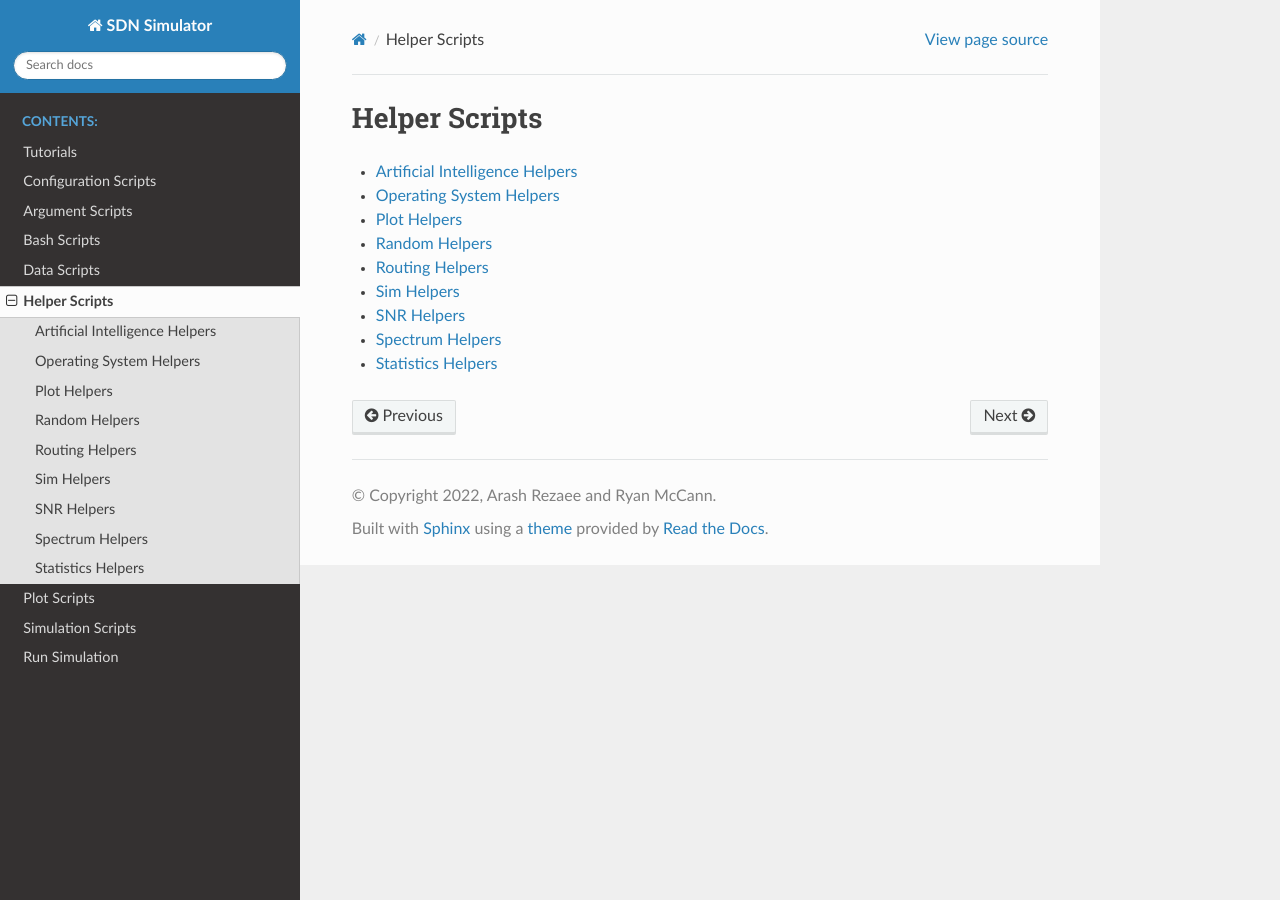
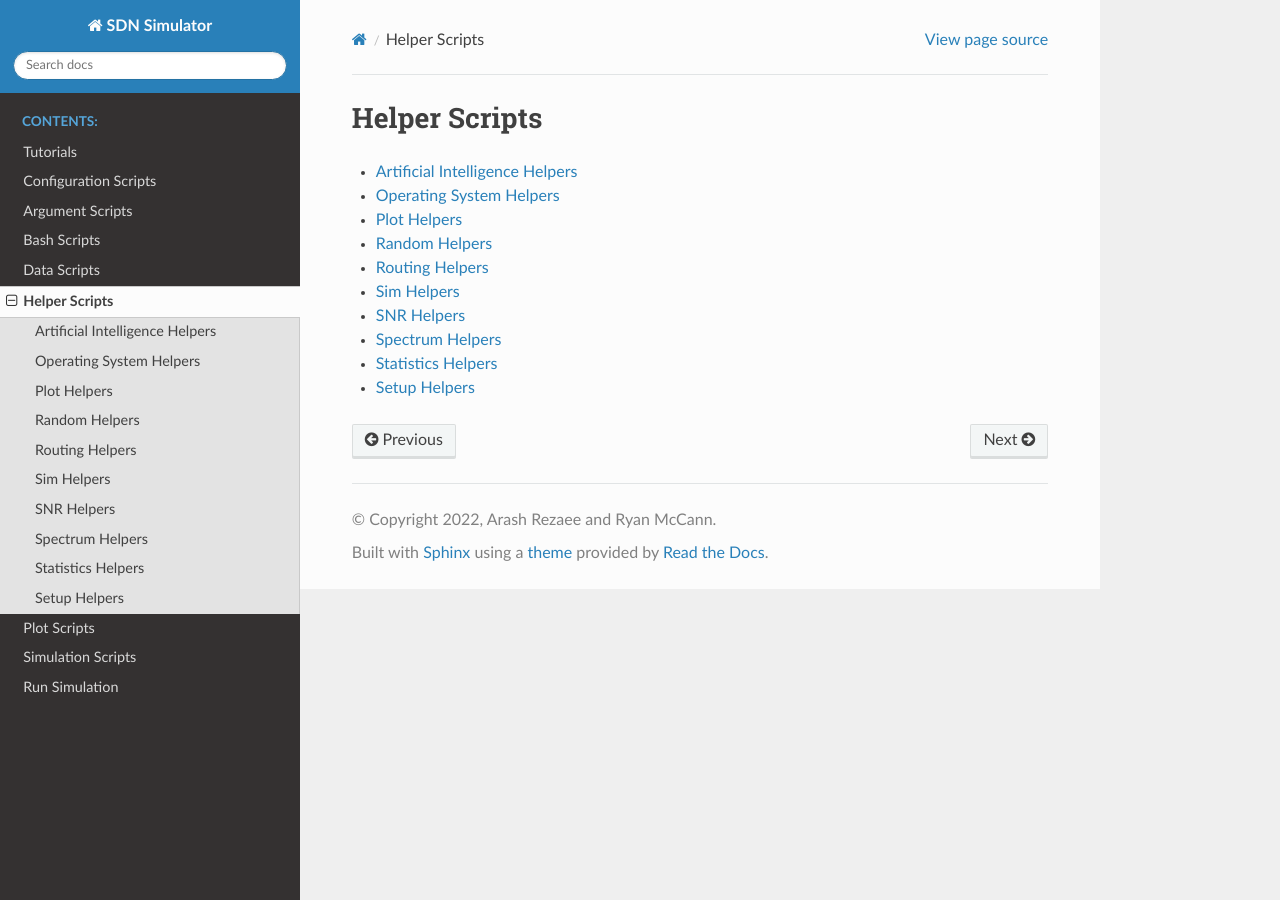
Before and after one commit to SDNNetSim/SDON_simulator, a Sphinx documentation site: the page built from docs/helper/helper_modules.rst, in a window 1280 px wide. Built offline with Sphinx 7.4.7 and the Read the Docs theme 2.0.0, drawn with Linux system fonts in a browser that asks for light colours; pages that are not in the unit, such as notebooks, are missing from menus.

Commit message:
Update sphinx documentation

```diff
--- a/docs/helper/helper_modules.rst
+++ b/docs/helper/helper_modules.rst
@@ -12,3 +12,4 @@ Helper Scripts
     snr_helpers
     spectrum_helpers
     stats_helpers
+    setup_helpers
--- /dev/null
+++ b/docs/helper/setup_helpers.rst
@@ -0,0 +1,6 @@
+Setup Helpers
+==============
+
+.. automodule:: helper_scripts.setup_helpers
+    :members:
+    :undoc-members:
--- /dev/null
+++ b/docs/run_dqn_sim.rst
@@ -0,0 +1,6 @@
+Run DQN Simulation
+==================
+
+.. automodule:: run_dqn_sim
+    :members:
+    :undoc-members:
```
